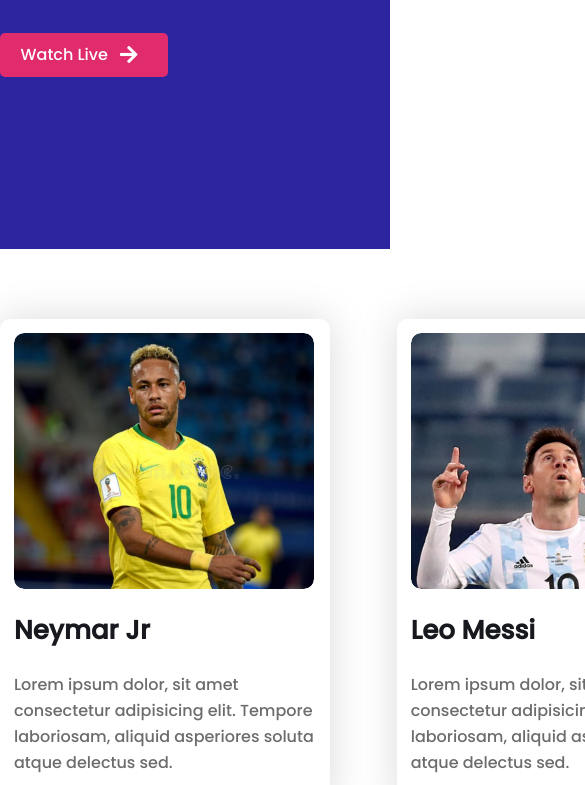
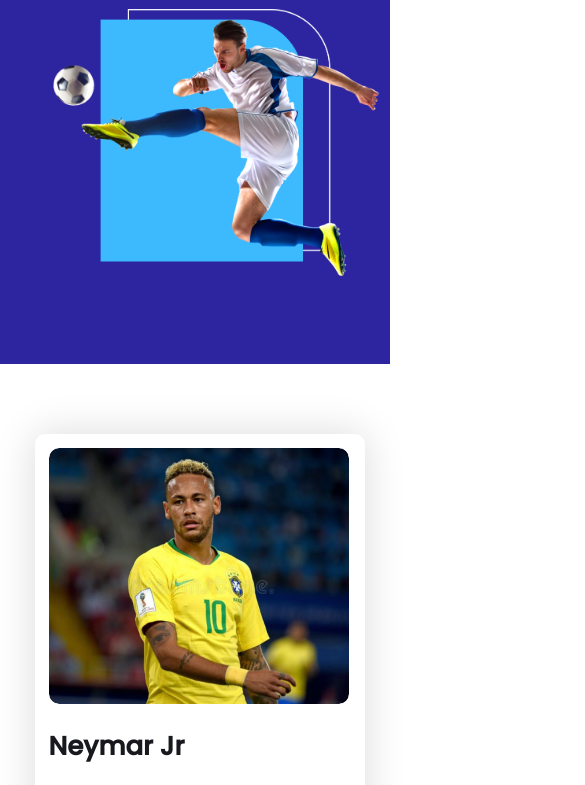
Before and after one commit to coderabtahinoor/Football-Landing-Page-ph, a plain HTML site: page index.html in a window 390 px wide. Shown: the part 453-1238 px from the top of the page, 585 px wide, since content can reach past the window. Drawn offline with Linux system fonts and the light colour scheme.

Commit message:
Home and Playhers Section Mobile Responsive Done

```diff
--- a/styles/style.css
+++ b/styles/style.css
@@ -1,4 +1,5 @@
-@import url('https://fonts.googleapis.com/css2?family=Poppins:ital,wght@0,100;0,200;0,300;0,400;0,500;1,100;1,200;1,300;1,400;1,500&display=swap');
+/* fonts */
+@import url("https://fonts.googleapis.com/css2?family=Poppins:wght@500&display=swap");
 
 body {
   margin: 0px;
@@ -200,7 +201,7 @@ body {
   -ms-border-radius: 10px;
   -o-border-radius: 10px;
 }
-.player__image__Wrapper img:hover{
+.player__image__Wrapper img:hover {
   transform: scale(1.5);
   -webkit-transform: scale(1.5);
   -moz-transform: scale(1.5);
@@ -214,13 +215,12 @@ body {
   font-weight: bold;
   font-size: 26px;
   line-height: 40px;
-
 }
-#player__info__title a{
-    color: #18191F;
+#player__info__title a {
+  color: #18191f;
   text-decoration: none;
 }
-#player__info__title a:hover{
+#player__info__title a:hover {
   text-decoration: underline;
 }
 .player__info p {
@@ -232,3 +232,68 @@ body {
   color: #6c6c6c;
 }
 /* players styling end  */
+
+
+
+
+
+
+
+/* ------------------
+    Media Quaries
+--------------------*/
+
+@media only screen and (max-width:688px) {
+    .container {
+        width: 100%;
+        padding:0px 20px;
+}
+    /* header styling start  */
+    .header__menu{
+        display: none;
+    }
+    /* header styling end  */
+
+    /* homepage styling start  */
+    .home__section__wrapper {
+        display: grid;
+        grid-template-columns: repeat(1, 1fr);
+    }
+
+    .home__section__banner__image__wrapper {
+        display: flex;
+        justify-content: center;
+        padding-bottom: 86px;
+        padding-top: 20px;
+    }
+    .home__section__banner__image{
+        width:329px;
+        transform: none;
+        -webkit-transform: none;
+        -moz-transform: none;
+        -ms-transform: none;
+        -o-transform: none;
+}
+.home__section__heading{
+    font-size: 36px;
+    line-height: 50px;
+}
+#watch__button{
+    margin-bottom: 60px;
+}
+    /* homepage styling end  */
+
+    /* players styling start  */
+
+    .players__wrapper {
+        display: grid;
+        grid-template-columns: repeat(1, 1fr);
+        grid-row-gap: 30px;
+        place-items: center;
+        padding-right: 31px;
+    }
+    /* players styling end  */
+}
+
+@media only screen and (min-width:688px) and (max-width:992px) {
+}
```
Lines whose indentation alone changed are shown as unchanged.
